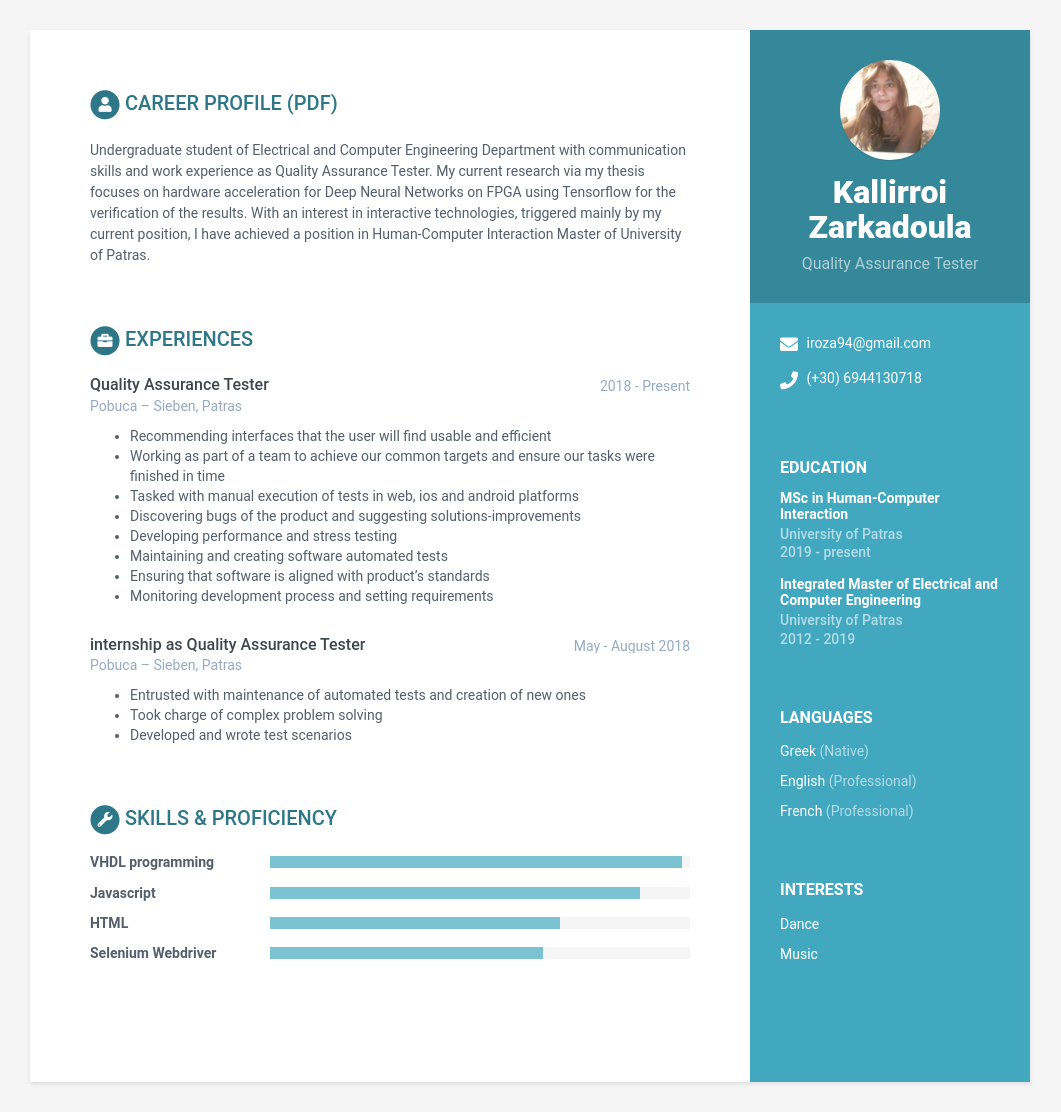
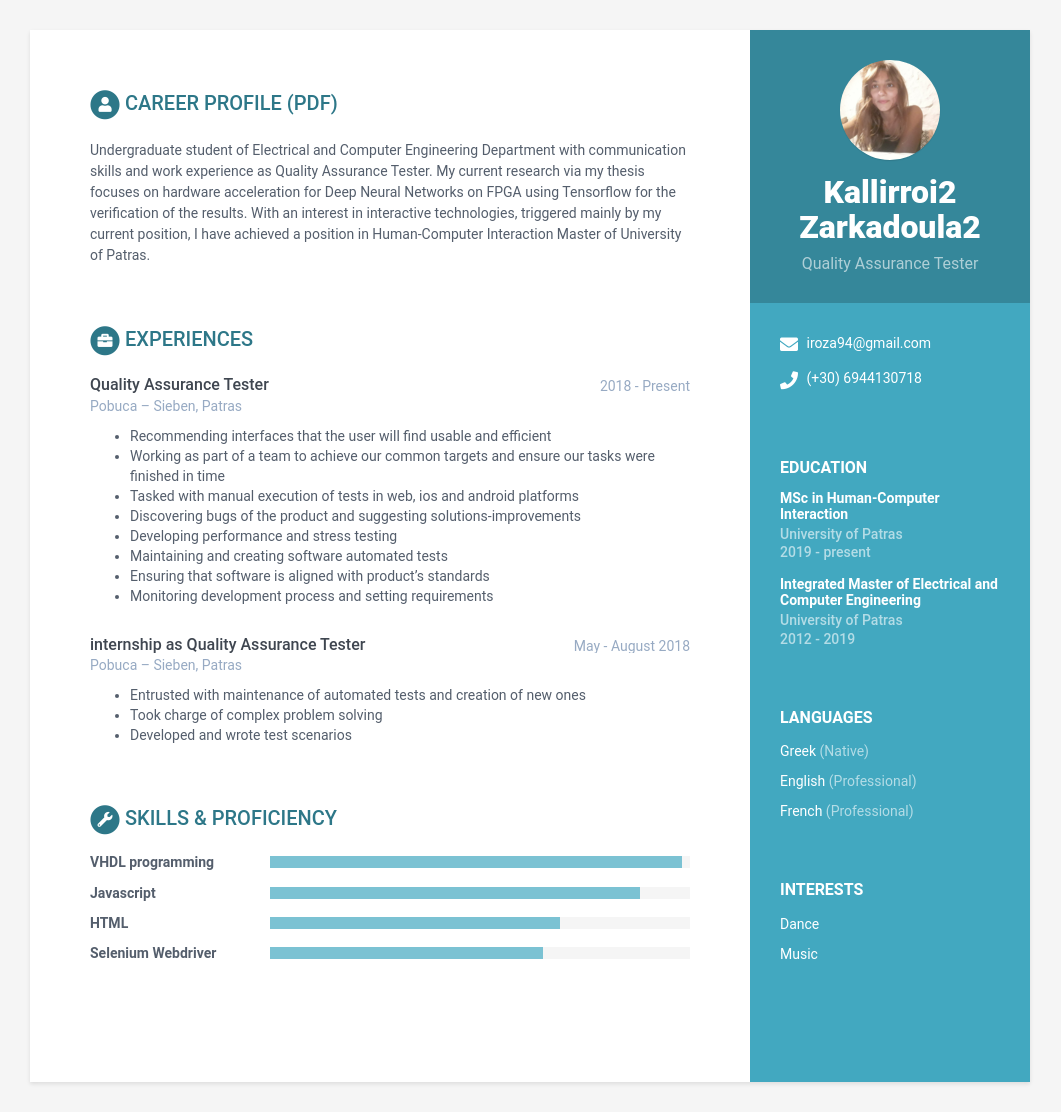
Before and after one commit to irozarkadoula/my_cv, a Jekyll site: the page built from index.html, in a window 1280 px wide. Shown: the whole page, without its empty margins (110-1171 px from the left). Built offline with Jekyll 4.4.1, drawn with Linux system fonts in a browser that asks for light colours.

Commit message:
Update data.yml

```diff
--- a/_data/data.yml
+++ b/_data/data.yml
@@ -7,7 +7,7 @@ sidebar:
     education: True # set to False if you want education in main section instead of in sidebar
 
     # Profile information
-    name: Kallirroi Zarkadoula
+    name: Kallirroi2 Zarkadoula2
     tagline: Quality Assurance Tester
     avatar: profile.png  #place a 100x100 picture inside /assets/images/ folder and provide the name of the file below
 
```
